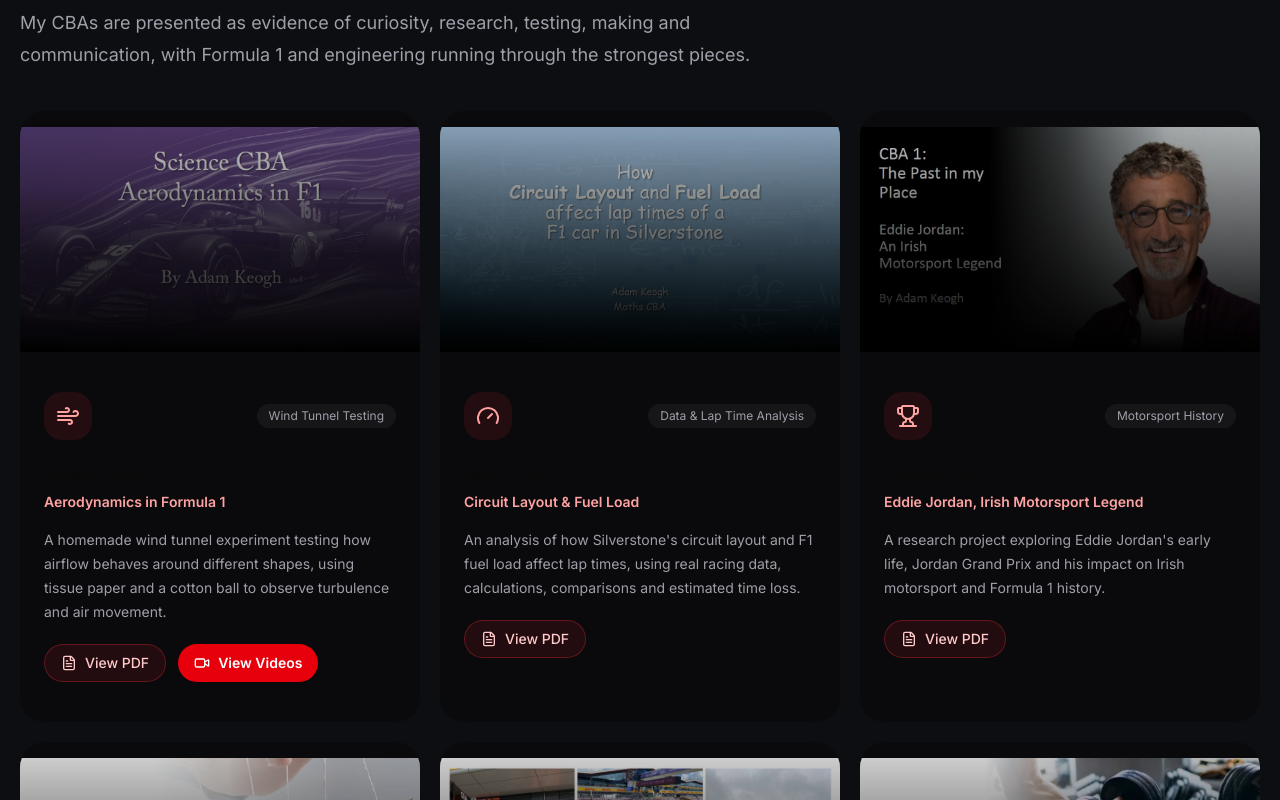
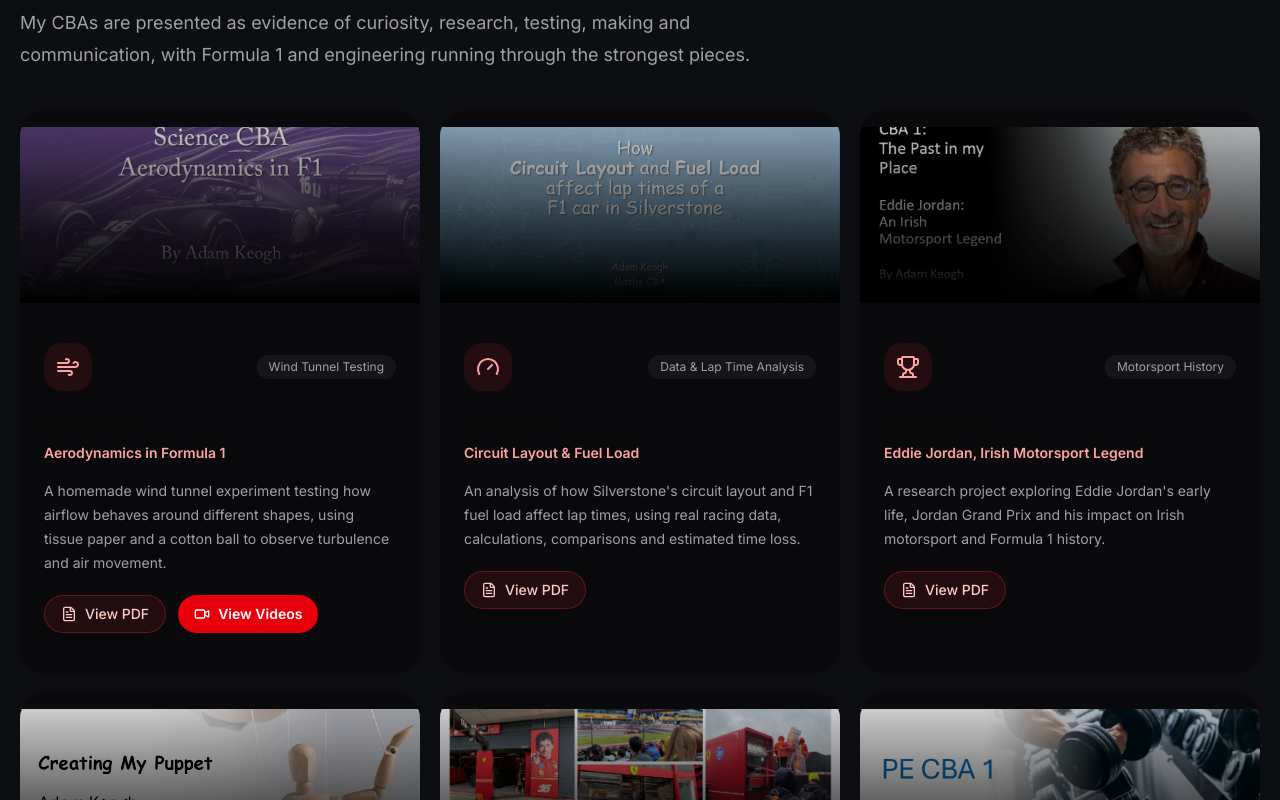
Before and after one commit to gitk/adam-keogh-portfolio, a Next.js app: page / in a window 1280 px wide. Shown: the part 2120-2920 px from the top of the page. Built offline with nearby package versions, Linux system fonts and the light colour scheme.

Commit message:
Update page.tsx

```diff
--- a/src/app/page.tsx
+++ b/src/app/page.tsx
@@ -294,7 +294,7 @@
                 <div className="p-7">
                   <h3 className="text-2xl font-black text-white">Motorised Fairground Ride</h3>
                   <p className="mt-3 text-zinc-300">
-                    A working engineering model showing motion, structure and mechanical thinking.                  </p>
+                    A working engineering model showing motion, structure and mechanical thinking.</p>
                   <div className="mt-5 grid grid-cols-2 gap-3 text-sm text-zinc-400">
                     <div className="rounded-2xl bg-white/5 p-4"><Wrench className="mb-2 h-5 w-5 text-red-400" />Mechanism</div>
                     <div className="rounded-2xl bg-white/5 p-4"><Cpu className="mb-2 h-5 w-5 text-red-400" />Motorised movement</div>
@@ -370,7 +370,7 @@
                   <motion.div key={cba.title} whileHover={{ y: -6 }} transition={{ type: "spring", stiffness: 260, damping: 20 }}>
                     <Card className="h-full overflow-hidden rounded-[1.6rem] border-white/10 bg-zinc-950/70 transition hover:border-red-500/40">
 
-  <div className="relative aspect-video overflow-hidden">
+  <div className="relative h-44 overflow-hidden">
     <img
       src={cba.thumbnail}
       alt={cba.title}
```
